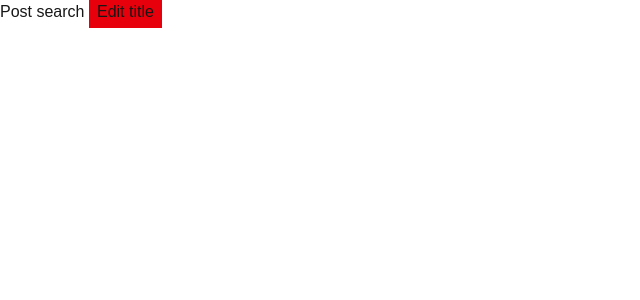
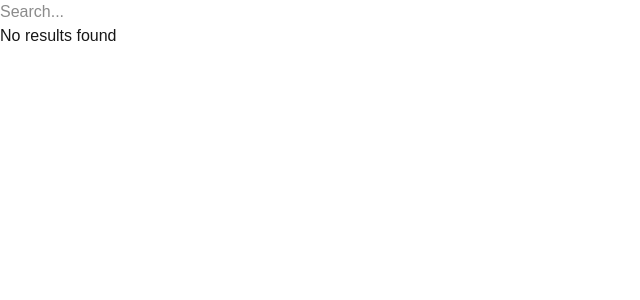
Before and after one commit to AmirAbaris/server-action-structure, a Next.js app: page /search in a window 1280 px wide. Shown: the top 300 px of the page, without its empty margins (0-640 px from the left). Built offline with nearby package versions, Linux system fonts and the light colour scheme.

Commit message:
feat: add useTransition example

```diff
--- /dev/null
+++ b/app/search/page.tsx
@@ -0,0 +1,33 @@
+"use client";
+
+import { useState, useTransition } from "react";
+
+export default function Search() {
+  const [query, setQuery] = useState("");
+  const [results, setResults] = useState<string[]>([]);
+  const [isPending, startTransition] = useTransition();
+  const bigDataSet = Array.from({ length: 10000 }, (_, i) => `Item ${i}`);
+
+  const handleSearch = (e: React.ChangeEvent<HTMLInputElement>) => {
+    const value = e.target.value;
+    setQuery(value);
+
+    startTransition(() => {
+      const filtered = bigDataSet.filter((item) => item.includes(value));
+      setResults(filtered);
+    });
+  };
+
+  return (
+    <div>
+      <input value={query} onChange={handleSearch} placeholder="Search..." />
+      {isPending && <p>Loading...</p>}
+      {results.length === 0 && <p>No results found</p>}
+      <ul>
+        {results.map((item, i) => (
+          <li key={i}>{item}</li>
+        ))}
+      </ul>
+    </div>
+  );
+}
```
Also changed, not shown: app/[slug]/page.tsx (line endings or trailing spaces).
